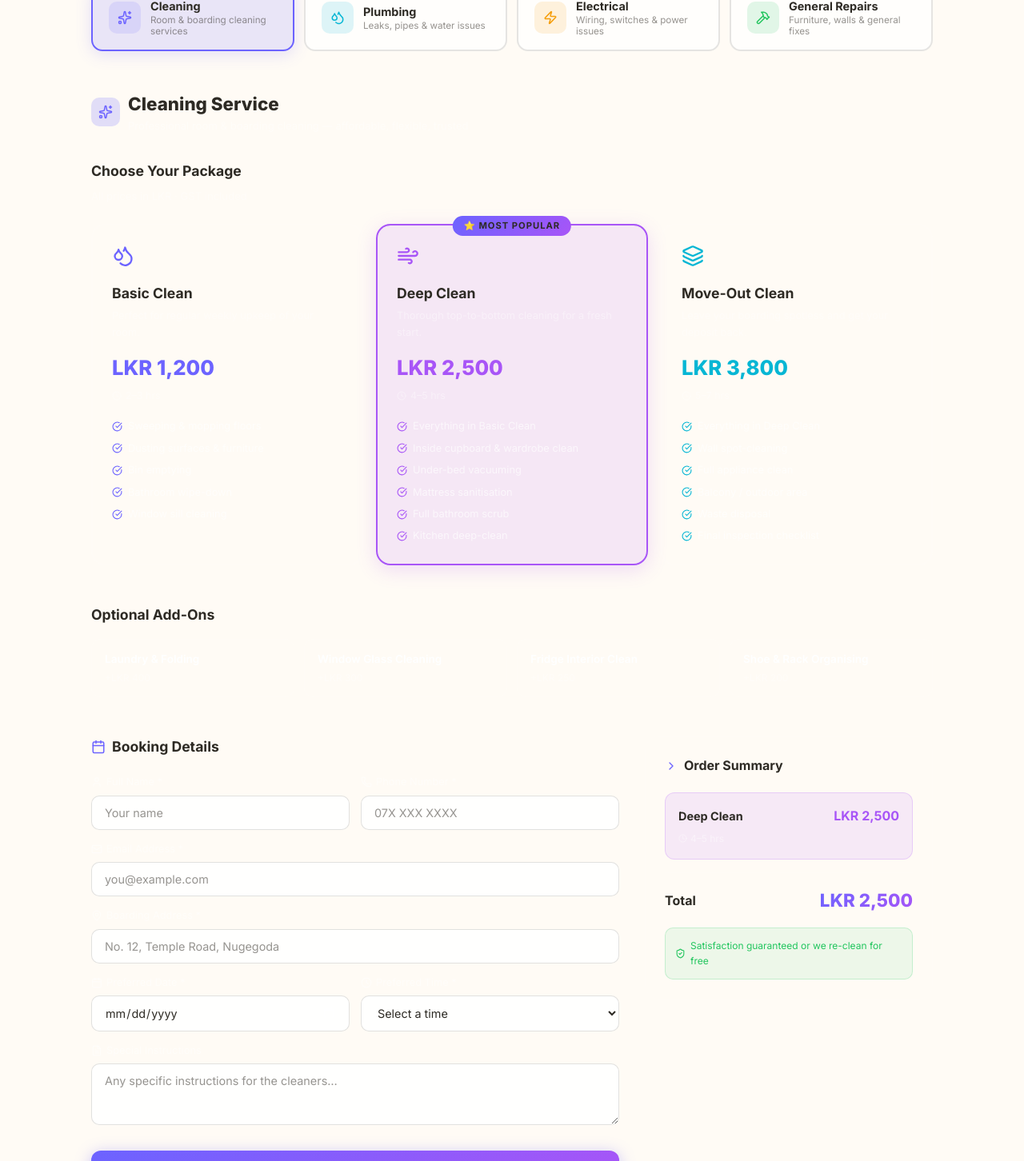
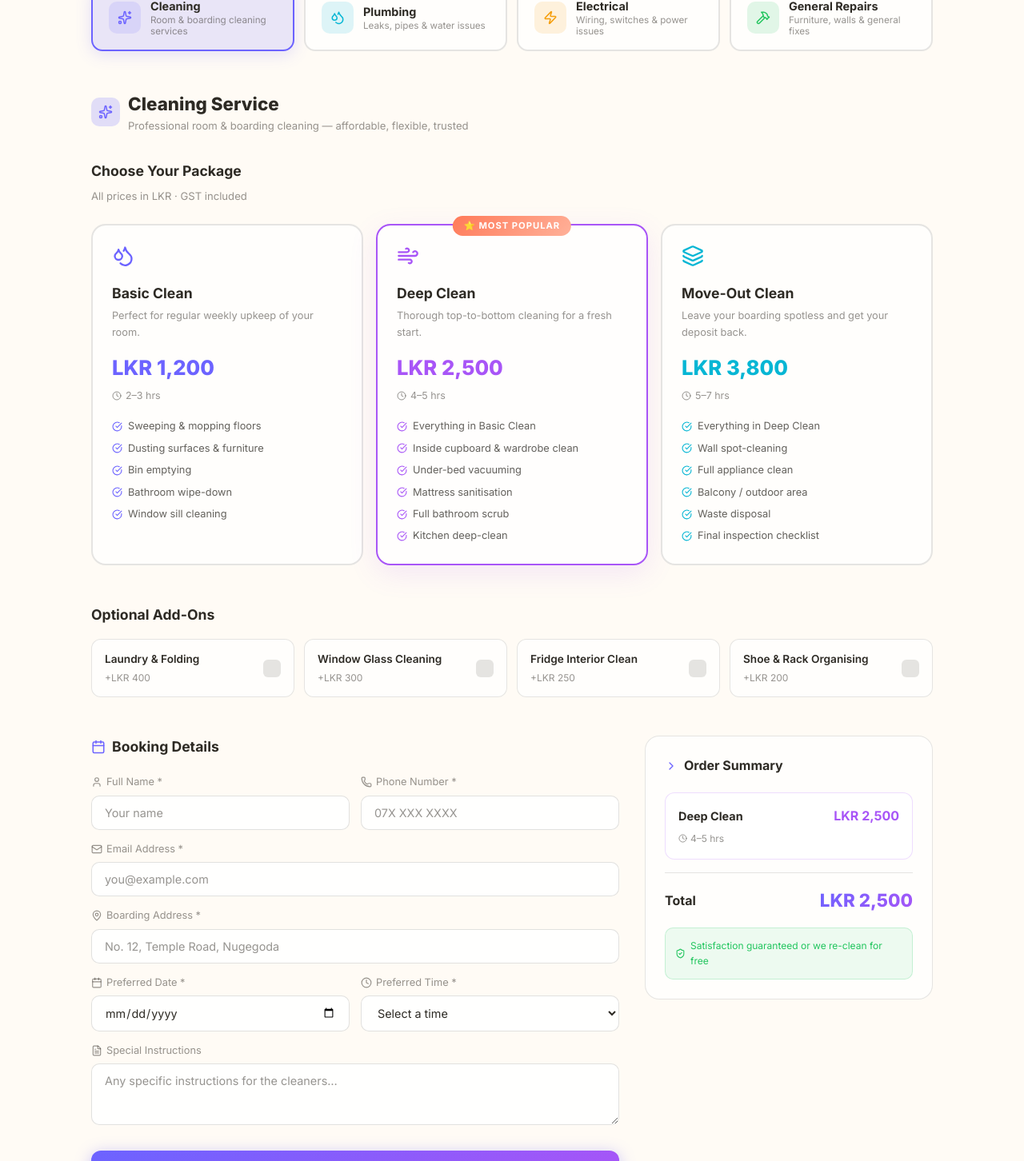
Before and after one commit to madhawadiyanath/unispace-frontend, a React (Vite) app: page /maintenance in a window 1280 px wide. Shown: the part 479-1931 px from the top of the page at 80% size. Built offline with nearby package versions, Linux system fonts and the light colour scheme.

Commit message:
update the colors

```diff
--- a/src/Pages/MaintenancePage.tsx
+++ b/src/Pages/MaintenancePage.tsx
@@ -380,8 +380,21 @@ const MaintenancePage = () => {
             A confirmation will be sent to <strong style={{ color: '#6C63FF' }}>{cleaningForm.email}</strong>.
           </p>
           <div style={{ background: 'var(--surface-1)', border: '1px solid var(--border-1)', borderRadius: '16px', padding: '20px', marginBottom: '32px', textAlign: 'left' }}>
-            {[['Service', pkg.name], ['Address', cleaningForm.address], ['Date & Time', `${cleaningForm.date} · ${cleaningForm.time}`], ['Total', `LKR ${totalPrice.toLocaleString()}`]].map(([label, val]) => (
-              <div key={label} style={{ display: 'flex', justifyContent: 'space-between', padding: '8px 0', borderBottom: '1px solid rgba(255,255,255,0.06)' }}>
+            {[
+              ['Service', pkg.name],
+              ['Address', cleaningForm.address],
+              ['Date & Time', `${cleaningForm.date} · ${cleaningForm.time}`],
+              ['Total', `LKR ${totalPrice.toLocaleString()}`],
+            ].map(([label, val], idx, arr) => (
+              <div
+                key={label}
+                style={{
+                  display: 'flex',
+                  justifyContent: 'space-between',
+                  padding: '8px 0',
+                  borderBottom: idx === arr.length - 1 ? 'none' : '1px solid var(--border-1)',
+                }}
+              >
                 <span style={{ color: 'var(--text-muted)', fontSize: '0.85rem' }}>{label}</span>
                 <span style={{ color: 'var(--text-primary)', fontSize: '0.9rem', fontWeight: 600 }}>{val}</span>
               </div>
@@ -514,13 +527,13 @@ const MaintenancePage = () => {
               </div>
               <div>
                 <h2 style={{ margin: 0, fontSize: '1.4rem', fontWeight: 800 }}>Cleaning Service</h2>
-                <p style={{ margin: 0, fontSize: '0.82rem', color: 'rgba(255,255,255,0.45)' }}>Professional room & boarding cleaning — affordable, flexible, trusted</p>
+                <p style={{ margin: 0, fontSize: '0.82rem', color: 'var(--text-muted)' }}>Professional room & boarding cleaning — affordable, flexible, trusted</p>
               </div>
             </div>
 
             {/* Packages */}
             <h3 style={{ fontSize: '1.1rem', fontWeight: 700, margin: '0 0 6px' }}>Choose Your Package</h3>
-            <p style={{ color: 'rgba(255,255,255,0.4)', fontSize: '0.82rem', margin: '0 0 24px' }}>All prices in LKR · GST included</p>
+            <p style={{ color: 'var(--text-muted)', fontSize: '0.82rem', margin: '0 0 24px' }}>All prices in LKR · GST included</p>
             <div style={{ display: 'grid', gridTemplateColumns: 'repeat(auto-fit, minmax(260px, 1fr))', gap: '16px', marginBottom: '48px' }}>
               {CLEANING_PACKAGES.map(p => {
                 const isSelected = selectedPackage === p.id;
@@ -530,29 +543,29 @@ const MaintenancePage = () => {
                     onClick={() => selectPackage(p.id)}
                     style={{
                       position: 'relative',
-                      background: isSelected ? `rgba(${p.id === 'basic' ? '108,99,255' : p.id === 'deep' ? '168,85,247' : '6,182,212'},0.12)` : 'rgba(255,255,255,0.03)',
-                      border: `2px solid ${isSelected ? p.color : 'rgba(255,255,255,0.08)'}`,
+                      background: isSelected ? 'var(--surface-2)' : 'var(--surface-1)',
+                      border: `2px solid ${isSelected ? p.color : 'var(--border-1)'}`,
                       borderRadius: '18px', padding: '24px', cursor: 'pointer', transition: 'all 0.25s',
-                      boxShadow: isSelected ? `0 6px 24px ${p.color}30` : 'none',
+                      boxShadow: isSelected ? `0 10px 34px ${p.color}20` : 'none',
                     }}
                     onMouseEnter={e => { if (!isSelected) (e.currentTarget as HTMLElement).style.border = `2px solid ${p.color}55`; }}
-                    onMouseLeave={e => { if (!isSelected) (e.currentTarget as HTMLElement).style.border = '2px solid rgba(255,255,255,0.08)'; }}
+                    onMouseLeave={e => { if (!isSelected) (e.currentTarget as HTMLElement).style.border = '2px solid var(--border-1)'; }}
                   >
                     {p.popular && (
-                      <div style={{ position: 'absolute', top: '-12px', left: '50%', transform: 'translateX(-50%)', background: 'linear-gradient(135deg, #6C63FF, #a855f7)', borderRadius: '100px', padding: '4px 14px', fontSize: '0.7rem', fontWeight: 700, whiteSpace: 'nowrap', letterSpacing: '1px' }}>
+                      <div style={{ position: 'absolute', top: '-12px', left: '50%', transform: 'translateX(-50%)', background: 'var(--btn-primary-bg)', borderRadius: '100px', padding: '4px 14px', fontSize: '0.7rem', fontWeight: 700, whiteSpace: 'nowrap', letterSpacing: '1px', color: '#fff' }}>
                         ⭐ MOST POPULAR
                       </div>
                     )}
                     <div style={{ marginBottom: '12px' }}>{p.icon}</div>
                     <h3 style={{ margin: '0 0 4px', fontSize: '1.1rem', fontWeight: 700 }}>{p.name}</h3>
-                    <p style={{ color: 'rgba(255,255,255,0.4)', fontSize: '0.8rem', margin: '0 0 14px' }}>{p.description}</p>
+                    <p style={{ color: 'var(--text-muted)', fontSize: '0.8rem', margin: '0 0 14px' }}>{p.description}</p>
                     <div style={{ fontSize: '1.6rem', fontWeight: 800, color: p.color, marginBottom: '4px' }}>LKR {p.price.toLocaleString()}</div>
-                    <div style={{ display: 'flex', alignItems: 'center', gap: '5px', color: 'rgba(255,255,255,0.4)', fontSize: '0.78rem', marginBottom: '18px' }}>
+                    <div style={{ display: 'flex', alignItems: 'center', gap: '5px', color: 'var(--text-muted)', fontSize: '0.78rem', marginBottom: '18px' }}>
                       <Clock size={12} /> {p.duration}
                     </div>
                     <ul style={{ listStyle: 'none', margin: 0, padding: 0, display: 'flex', flexDirection: 'column', gap: '7px' }}>
                       {p.features.map(f => (
-                        <li key={f} style={{ display: 'flex', alignItems: 'center', gap: '7px', fontSize: '0.8rem', color: 'rgba(255,255,255,0.65)' }}>
+                        <li key={f} style={{ display: 'flex', alignItems: 'center', gap: '7px', fontSize: '0.8rem', color: 'var(--text-secondary)' }}>
                           <CheckCircle size={13} color={p.color} /> {f}
                         </li>
                       ))}
@@ -573,16 +586,16 @@ const MaintenancePage = () => {
                     onClick={() => toggleAddOn(a.id)}
                     style={{
                       padding: '14px 16px', borderRadius: '12px', cursor: 'pointer', transition: 'all 0.2s',
-                      background: isSelected ? 'rgba(108,99,255,0.15)' : 'rgba(255,255,255,0.03)',
-                      border: `1.5px solid ${isSelected ? '#6C63FF' : 'rgba(255,255,255,0.08)'}`,
+                      background: isSelected ? 'var(--nav-link-hover-bg)' : 'var(--surface-1)',
+                      border: `1.5px solid ${isSelected ? 'var(--primary)' : 'var(--border-1)'}`,
                       display: 'flex', alignItems: 'center', justifyContent: 'space-between',
                     }}
                   >
                     <div>
-                      <div style={{ fontSize: '0.85rem', fontWeight: 600, color: '#fff' }}>{a.label}</div>
-                      <div style={{ fontSize: '0.75rem', color: isSelected ? '#a855f7' : 'rgba(255,255,255,0.4)', marginTop: '2px' }}>+LKR {a.price}</div>
+                      <div style={{ fontSize: '0.85rem', fontWeight: 600, color: 'var(--text-primary)' }}>{a.label}</div>
+                      <div style={{ fontSize: '0.75rem', color: isSelected ? 'var(--primary)' : 'var(--text-muted)', marginTop: '2px' }}>+LKR {a.price}</div>
                     </div>
-                    <div style={{ width: '22px', height: '22px', borderRadius: '6px', background: isSelected ? '#6C63FF' : 'rgba(255,255,255,0.08)', display: 'flex', alignItems: 'center', justifyContent: 'center' }}>
+                    <div style={{ width: '22px', height: '22px', borderRadius: '6px', background: isSelected ? 'var(--primary)' : 'var(--border-1)', display: 'flex', alignItems: 'center', justifyContent: 'center' }}>
                       {isSelected && <CheckCircle size={14} color="#fff" />}
                     </div>
                   </div>
@@ -608,26 +621,26 @@ const MaintenancePage = () => {
                     { name: 'phone', label: 'Phone Number *', icon: <Phone size={14} />, type: 'tel', placeholder: '07X XXX XXXX' },
                   ].map(f => (
                     <div key={f.name}>
-                      <label style={{ display: 'flex', alignItems: 'center', gap: '5px', fontSize: '0.8rem', color: 'rgba(255,255,255,0.5)', marginBottom: '6px' }}>{f.icon} {f.label}</label>
+                      <label style={{ display: 'flex', alignItems: 'center', gap: '5px', fontSize: '0.8rem', color: 'var(--text-muted)', marginBottom: '6px' }}>{f.icon} {f.label}</label>
                       <input name={f.name} type={f.type} placeholder={f.placeholder} value={(cleaningForm as any)[f.name]} onChange={handleCleaningChange} style={inputStyle} />
                     </div>
                   ))}
                 </div>
                 <div style={{ marginBottom: '14px' }}>
-                  <label style={{ display: 'flex', alignItems: 'center', gap: '5px', fontSize: '0.8rem', color: 'rgba(255,255,255,0.5)', marginBottom: '6px' }}><Mail size={14} /> Email Address *</label>
+                  <label style={{ display: 'flex', alignItems: 'center', gap: '5px', fontSize: '0.8rem', color: 'var(--text-muted)', marginBottom: '6px' }}><Mail size={14} /> Email Address *</label>
                   <input name="email" type="email" placeholder="you@example.com" value={cleaningForm.email} onChange={handleCleaningChange} style={inputStyle} />
                 </div>
                 <div style={{ marginBottom: '14px' }}>
-                  <label style={{ display: 'flex', alignItems: 'center', gap: '5px', fontSize: '0.8rem', color: 'rgba(255,255,255,0.5)', marginBottom: '6px' }}><MapPin size={14} /> Boarding Address *</label>
+                  <label style={{ display: 'flex', alignItems: 'center', gap: '5px', fontSize: '0.8rem', color: 'var(--text-muted)', marginBottom: '6px' }}><MapPin size={14} /> Boarding Address *</label>
                   <input name="address" type="text" placeholder="No. 12, Temple Road, Nugegoda" value={cleaningForm.address} onChange={handleCleaningChange} style={inputStyle} />
                 </div>
                 <div style={{ display: 'grid', gridTemplateColumns: '1fr 1fr', gap: '14px', marginBottom: '14px' }}>
                   <div>
-                    <label style={{ display: 'flex', alignItems: 'center', gap: '5px', fontSize: '0.8rem', color: 'rgba(255,255,255,0.5)', marginBottom: '6px' }}><Calendar size={14} /> Preferred Date *</label>
-                    <input name="date" type="date" value={cleaningForm.date} onChange={handleCleaningChange} min={new Date().toISOString().split('T')[0]} style={{ ...inputStyle, colorScheme: 'dark' }} />
+                    <label style={{ display: 'flex', alignItems: 'center', gap: '5px', fontSize: '0.8rem', color: 'var(--text-muted)', marginBottom: '6px' }}><Calendar size={14} /> Preferred Date *</label>
+                    <input name="date" type="date" value={cleaningForm.date} onChange={handleCleaningChange} min={new Date().toISOString().split('T')[0]} style={{ ...inputStyle, colorScheme: 'light dark' }} />
                   </div>
                   <div>
-                    <label style={{ display: 'flex', alignItems: 'center', gap: '5px', fontSize: '0.8rem', color: 'rgba(255,255,255,0.5)', marginBottom: '6px' }}><Clock size={14} /> Preferred Time *</label>
+                    <label style={{ display: 'flex', alignItems: 'center', gap: '5px', fontSize: '0.8rem', color: 'var(--text-muted)', marginBottom: '6px' }}><Clock size={14} /> Preferred Time *</label>
                     <select name="time" value={cleaningForm.time} onChange={handleCleaningChange} style={{ ...inputStyle, cursor: 'pointer' }}>
                       <option value="">Select a time</option>
                       {TIME_SLOTS.map(t => <option key={t} value={t}>{t}</option>)}
@@ -635,7 +648,7 @@ const MaintenancePage = () => {
                   </div>
                 </div>
                 <div style={{ marginBottom: '24px' }}>
-                  <label style={{ display: 'flex', alignItems: 'center', gap: '5px', fontSize: '0.8rem', color: 'rgba(255,255,255,0.5)', marginBottom: '6px' }}><FileText size={14} /> Special Instructions</label>
+                  <label style={{ display: 'flex', alignItems: 'center', gap: '5px', fontSize: '0.8rem', color: 'var(--text-muted)', marginBottom: '6px' }}><FileText size={14} /> Special Instructions</label>
                   <textarea name="notes" placeholder="Any specific instructions for the cleaners…" value={cleaningForm.notes} onChange={handleCleaningChange} rows={3} style={{ ...inputStyle, resize: 'vertical' }} />
                 </div>
                 <button type="submit" disabled={cleaningLoading} style={{ width: '100%', padding: '14px', borderRadius: '12px', background: cleaningLoading ? 'rgba(108,99,255,0.4)' : 'linear-gradient(135deg, #6C63FF, #a855f7)', border: 'none', color: '#fff', fontSize: '1rem', fontWeight: 700, cursor: cleaningLoading ? 'not-allowed' : 'pointer', display: 'flex', alignItems: 'center', justifyContent: 'center', gap: '8px', boxShadow: '0 4px 20px rgba(108,99,255,0.4)', transition: 'all 0.2s' }}>
@@ -644,31 +657,31 @@ const MaintenancePage = () => {
               </form>
 
               {/* Order Summary */}
-              <div style={{ background: 'rgba(255,255,255,0.03)', border: '1px solid rgba(255,255,255,0.08)', borderRadius: '18px', padding: '24px', position: 'sticky', top: '96px' }}>
+              <div style={{ background: 'var(--surface-1)', border: '1px solid var(--border-1)', borderRadius: '18px', padding: '24px', position: 'sticky', top: '96px' }}>
                 <h3 style={{ fontSize: '1rem', fontWeight: 700, margin: '0 0 20px', display: 'flex', alignItems: 'center', gap: '8px' }}>
                   <ChevronRight size={16} color="#6C63FF" /> Order Summary
                 </h3>
-                <div style={{ background: `rgba(${selectedPackage === 'basic' ? '108,99,255' : selectedPackage === 'deep' ? '168,85,247' : '6,182,212'},0.1)`, border: `1px solid ${pkg.color}33`, borderRadius: '12px', padding: '16px', marginBottom: '16px' }}>
+                <div style={{ background: 'var(--surface-2)', border: `1px solid ${pkg.color}33`, borderRadius: '12px', padding: '16px', marginBottom: '16px' }}>
                   <div style={{ display: 'flex', justifyContent: 'space-between', alignItems: 'center', marginBottom: '6px' }}>
                     <span style={{ fontWeight: 700, fontSize: '0.9rem' }}>{pkg.name}</span>
                     <span style={{ color: pkg.color, fontWeight: 700 }}>LKR {pkg.price.toLocaleString()}</span>
                   </div>
-                  <div style={{ fontSize: '0.75rem', color: 'rgba(255,255,255,0.4)', display: 'flex', alignItems: 'center', gap: '4px' }}>
+                  <div style={{ fontSize: '0.75rem', color: 'var(--text-muted)', display: 'flex', alignItems: 'center', gap: '4px' }}>
                     <Clock size={11} /> {pkg.duration}
                   </div>
                 </div>
                 {cleaningForm.addOns.length > 0 && (
                   <div style={{ marginBottom: '16px' }}>
-                    <div style={{ fontSize: '0.75rem', color: 'rgba(255,255,255,0.4)', marginBottom: '8px', fontWeight: 600, letterSpacing: '0.5px' }}>ADD-ONS</div>
+                    <div style={{ fontSize: '0.75rem', color: 'var(--text-muted)', marginBottom: '8px', fontWeight: 600, letterSpacing: '0.5px' }}>ADD-ONS</div>
                     {ADD_ONS.filter(a => cleaningForm.addOns.includes(a.id)).map(a => (
-                      <div key={a.id} style={{ display: 'flex', justifyContent: 'space-between', padding: '6px 0', borderBottom: '1px solid rgba(255,255,255,0.05)' }}>
-                        <span style={{ fontSize: '0.83rem', color: 'rgba(255,255,255,0.65)' }}>{a.label}</span>
-                        <span style={{ fontSize: '0.83rem', color: '#a855f7' }}>+LKR {a.price}</span>
+                      <div key={a.id} style={{ display: 'flex', justifyContent: 'space-between', padding: '6px 0', borderBottom: '1px solid var(--border-1)' }}>
+                        <span style={{ fontSize: '0.83rem', color: 'var(--text-secondary)' }}>{a.label}</span>
+                        <span style={{ fontSize: '0.83rem', color: 'var(--primary)' }}>+LKR {a.price}</span>
                       </div>
                     ))}
                   </div>
                 )}
-                <div style={{ display: 'flex', justifyContent: 'space-between', alignItems: 'center', borderTop: '1px solid rgba(255,255,255,0.1)', paddingTop: '16px' }}>
+                <div style={{ display: 'flex', justifyContent: 'space-between', alignItems: 'center', borderTop: '1px solid var(--border-1)', paddingTop: '16px' }}>
                   <span style={{ fontWeight: 700 }}>Total</span>
                   <span style={{ fontSize: '1.4rem', fontWeight: 800, background: 'linear-gradient(135deg, #6C63FF, #a855f7)', WebkitBackgroundClip: 'text', WebkitTextFillColor: 'transparent' }}>
                     LKR {totalPrice.toLocaleString()}
```
